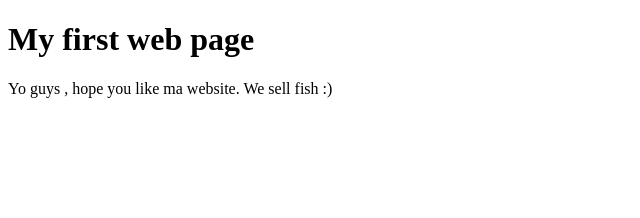
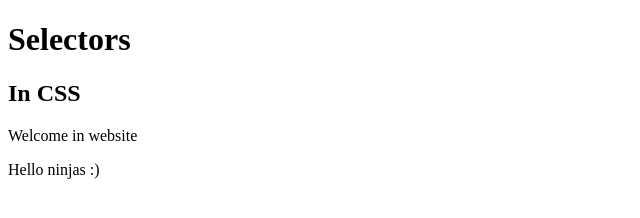
Before and after one commit to durart44/kurs_html, a plain HTML site: page index.html in a window 1280 px wide. Shown: the whole page, without its empty margins (0-640 px from the left). Drawn offline with Linux system fonts and the light colour scheme.

Commit message:
dolozylem style css zminilem wnetrze index.html

```diff
--- a/index.html
+++ b/index.html
@@ -2,10 +2,14 @@
 <html lang="pl">
     <head>
         <meta charset="UTF-8" />
-        <title>My first web page</title>
+        <title>For beginers</title>
     </head>
     <body>
-        <h1>My first web page</h1>
-        <p>Yo guys , hope you like ma website. We sell fish :)</p>
+        <div id="header">
+            <h1>Selectors</h1>
+            <h2>In CSS</h2>
+            <p>Welcome in website</p>
+        </div>
+        <p>Hello ninjas :)</p>
     </body>
 </html>
```
Also changed, not shown: syntax.css (added).
